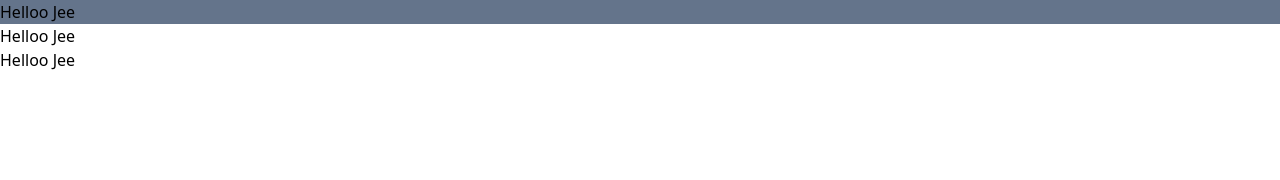
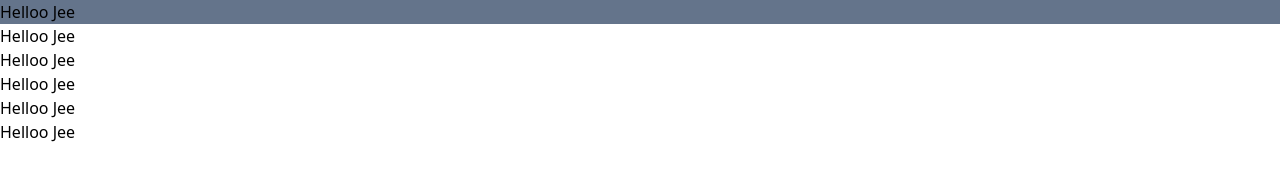
Before and after one commit to anubhav-x14/Practice_Github, a website built with Vite: page index.html in a window 1280 px wide. Built offline with nearby package versions, Linux system fonts and the light colour scheme.

Commit message:
second message

```diff
--- a/index.html
+++ b/index.html
@@ -10,5 +10,8 @@
     <h1 class="bg-slate-500">Helloo Jee</h1>
     <h2>Helloo Jee</h2>
     <h3>Helloo Jee</h3>
+    <h3>Helloo Jee</h3>
+    <h3>Helloo Jee</h3>
+    <h3>Helloo Jee</h3>
 </body>
 </html>
```
